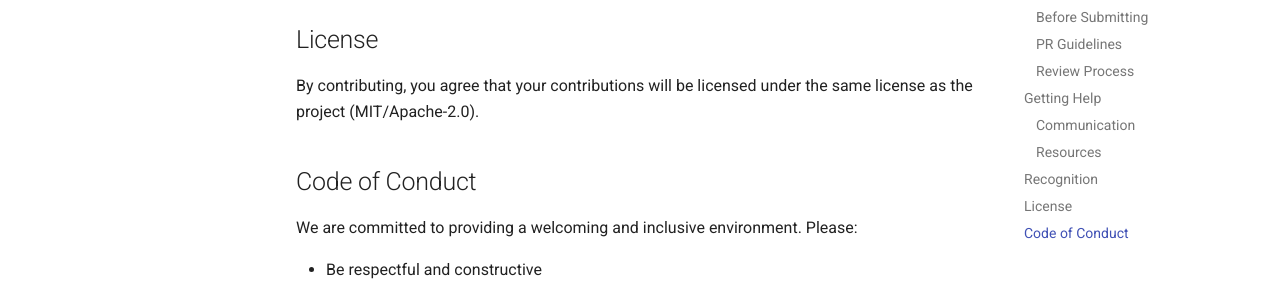
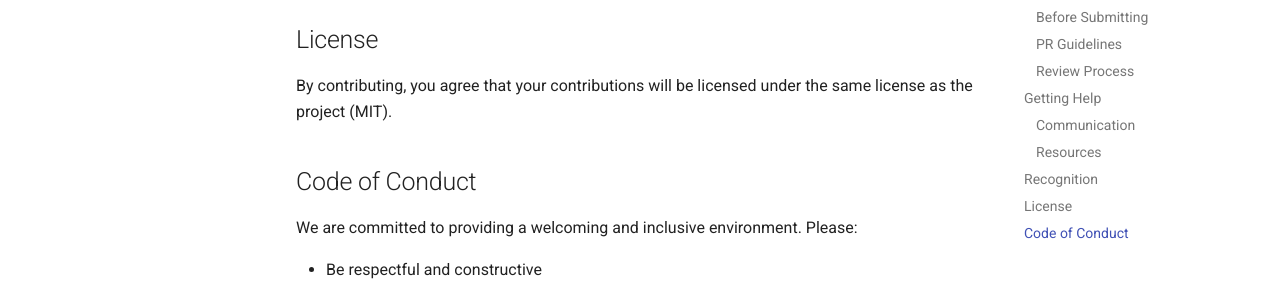
Before and after one commit to cognisoc/unillm, an MkDocs documentation site: the page built from documentation/docs/contributing/index.md, in a window 1280 px wide and 900 px high, scrolled down 3806 px. Shown: the part 387-681 px from the top of the window. Built offline with MkDocs 1.6.1 and Material for MkDocs 9.7.7, drawn with Linux system fonts in a browser that asks for light colours; comment, search, counter and statistics services are not loaded.

Commit message:
License: standardize declarations to MIT (match LICENSE file)

```diff
--- a/Cargo.toml
+++ b/Cargo.toml
@@ -11,7 +11,7 @@
 version = "0.1.0"
 edition = "2021"
 description = "Modular LLM inference runtime written in Rust"
-license = "Apache-2.0"
+license = "MIT"
 repository = "https://github.com/cognisoc/unillm"
 keywords = ["llm", "inference", "rust", "machine-learning"]
 categories = ["science", "concurrency"]
--- a/documentation/docs/contributing/index.md
+++ b/documentation/docs/contributing/index.md
@@ -153,7 +153,7 @@
 
 ## License
 
-By contributing, you agree that your contributions will be licensed under the same license as the project (MIT/Apache-2.0).
+By contributing, you agree that your contributions will be licensed under the same license as the project (MIT).
 
 ## Code of Conduct
 
```
Also changed, not shown: 4 other files.
